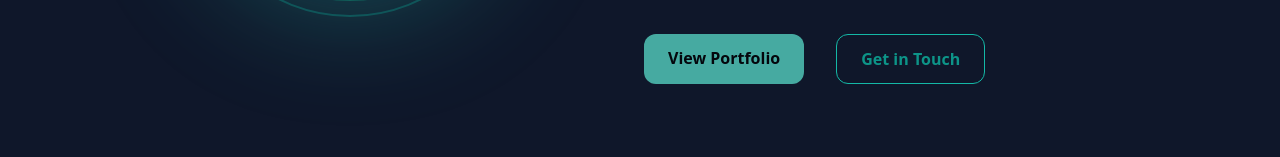
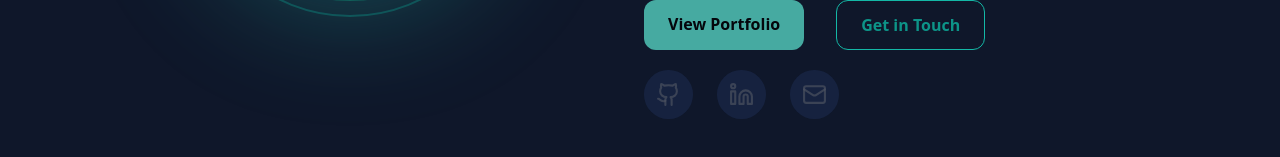
Before and after one commit to Kavi-Dew-23/Portfolio, a React (Vite) app in the folder portfolio/: page / in a window 1280 px wide. Shown: the part 543-700 px from the top of the page. Built offline with nearby package versions, Linux system fonts and the light colour scheme; grey boxes are pictures that could not be loaded.

Commit message:
Added social links

```diff
--- a/portfolio/package.json
+++ b/portfolio/package.json
@@ -10,6 +10,7 @@
     "preview": "vite preview"
   },
   "dependencies": {
+    "lucide-react": "^0.575.0",
     "react": "^19.2.0",
     "react-dom": "^19.2.0",
     "react-router-dom": "^7.13.0"
--- a/portfolio/src/components/AboutMe.tsx
+++ b/portfolio/src/components/AboutMe.tsx
@@ -1,4 +1,5 @@
 import  React  from 'react';
+import { Github, Linkedin, Mail } from 'lucide-react';
 
 const AboutMe: React. FC = () => {
     return (
@@ -24,7 +25,21 @@ const AboutMe: React. FC = () => {
 
             </div>
 
-
+            {/**Social links */}
+            <div className='flex justify-center lg:justify-start gap-6 mt-5'>
+                <a href="https://github.com/Kavi-Dew-23"
+                className="p-3 rounded-full bg-[#4d77db] bg-opacity-50 hover:bg-[#21C6B6] text-white/70 hover:bg-opacity-20 justify-center opacity-25 transition-colors duration-300">
+                    <Github size={25}/>
+                </a>
+                <a href="www.linkedin.com/in/kavindyadewpura"
+                className="p-3 rounded-full bg-[#4d77db] bg-opacity-50 hover:bg-[#21C6B6] text-white/70 hover:bg-opacity-20 justify-center opacity-25 transition-colors duration-300">
+                    <Linkedin size={25}/>
+                </a>
+                <a href="https://github.com/Kavi-Dew-23"
+                className="p-3 rounded-full bg-[#4d77db] bg-opacity-50 hover:bg-[#21C6B6] text-white/70 hover:bg-opacity-20 justify-center opacity-25 transition-colors duration-300">
+                    <Mail size={25}/>
+                </a>
+            </div>
         </div>
     );
 };
```
Also changed, not shown: 1 other file (tests, documents, lock files or other folders).
